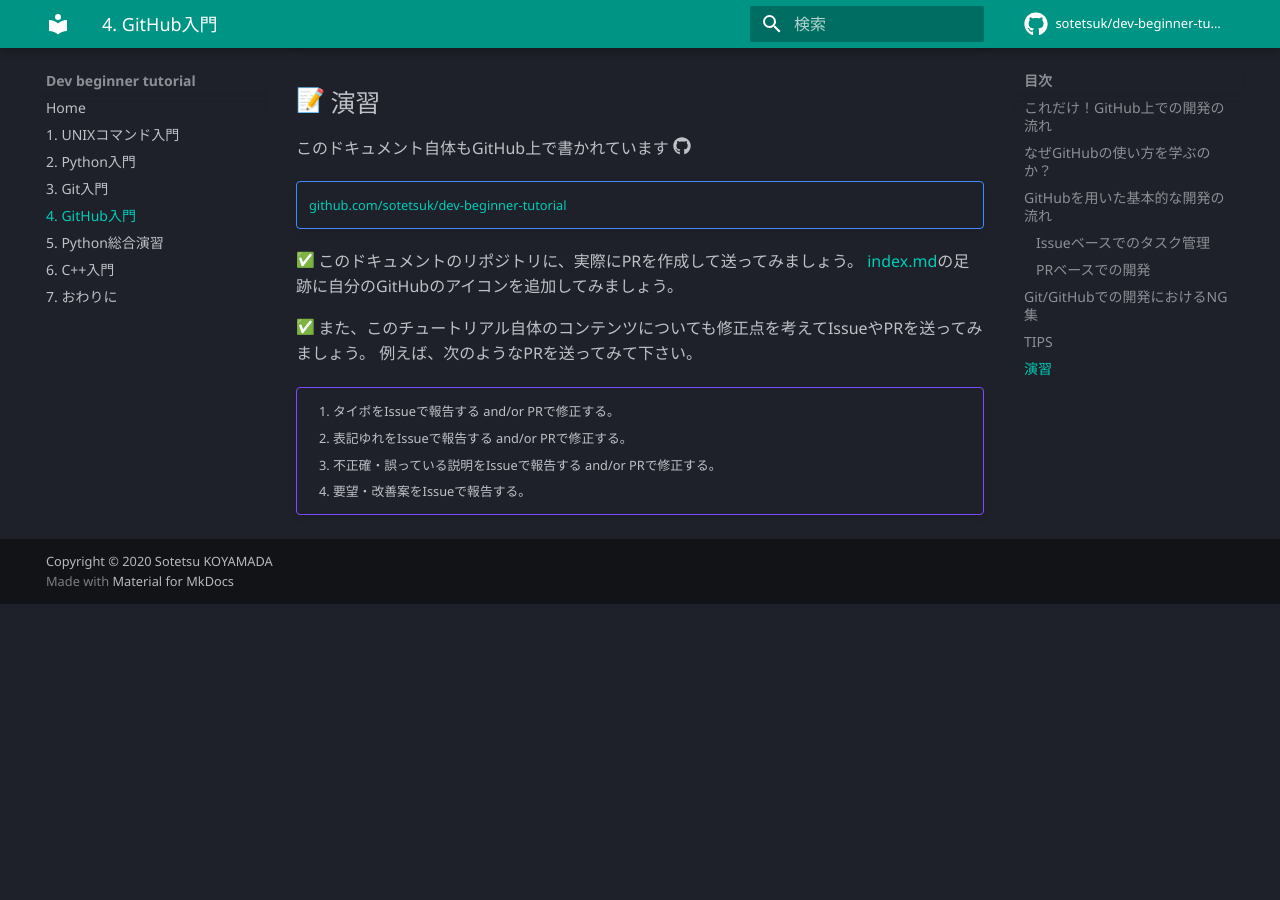
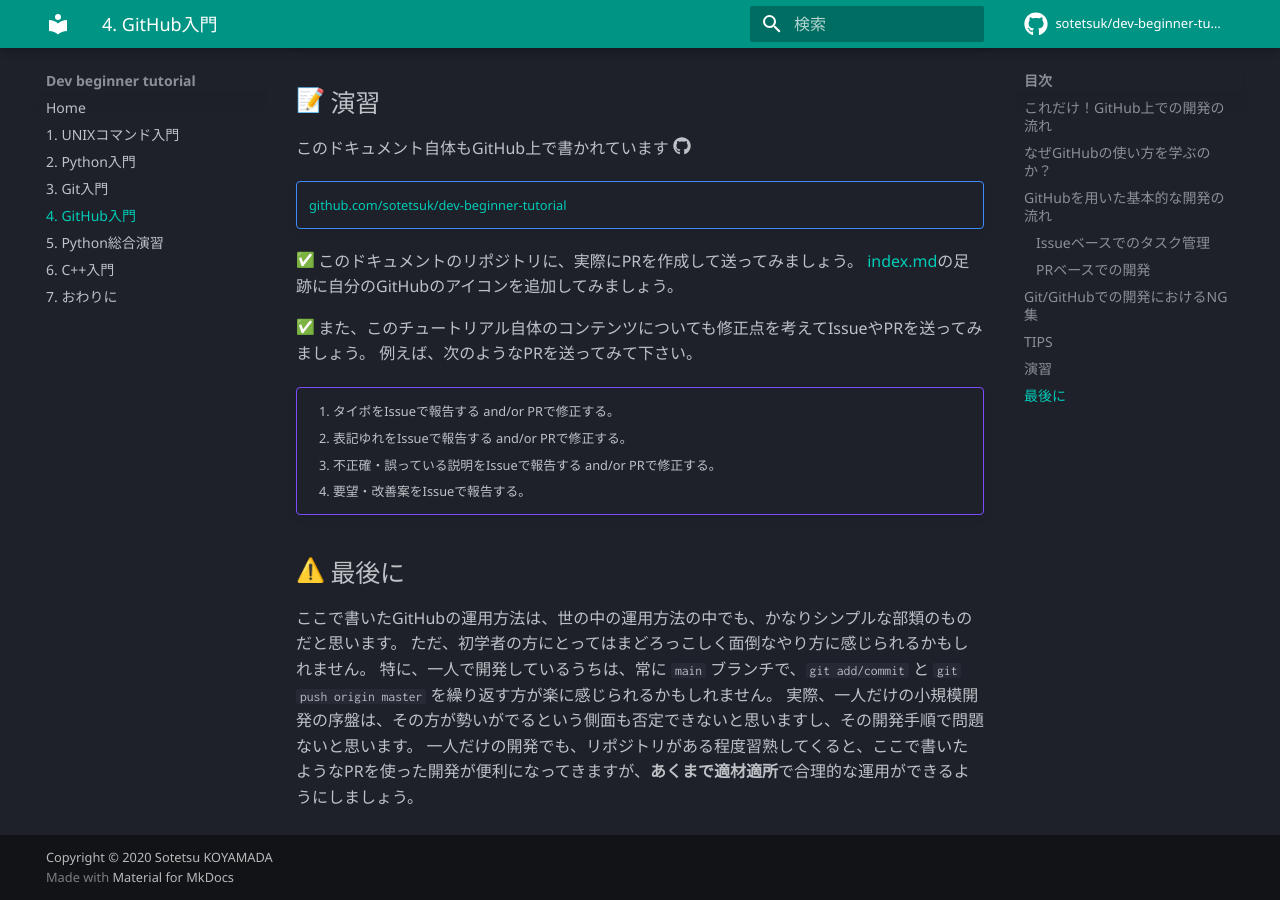
Before and after one commit to sotetsuk/dev-beginner-tutorial, an MkDocs documentation site: the page built from docs/github.md, in a window 1280 px wide and 900 px high, scrolled down 6638 px. Built offline with MkDocs 1.6.1 and Material for MkDocs 9.7.7, drawn with Linux system fonts in a browser that asks for light colours; emoji names are drawn with the system emoji font; comment, search, counter and statistics services are not loaded; before the commit the page ends 7242 px from its top, so only the background shows below that.

Commit message:
Add warning about master push (#67)
* write warning about mater push

* add push

```diff
--- a/docs/github.md
+++ b/docs/github.md
@@ -240,3 +240,11 @@
     2. 表記ゆれをIssueで報告する and/or PRで修正する。
     3. 不正確・誤っている説明をIssueで報告する and/or PRで修正する。
     4. 要望・改善案をIssueで報告する。
+
+## :warning: 最後に
+
+ここで書いたGitHubの運用方法は、世の中の運用方法の中でも、かなりシンプルな部類のものだと思います。
+ただ、初学者の方にとってはまどろっこしく面倒なやり方に感じられるかもしれません。
+特に、一人で開発しているうちは、常に `main` ブランチで、`git add/commit` と `git push origin master` を繰り返す方が楽に感じられるかもしれません。
+実際、一人だけの小規模開発の序盤は、その方が勢いがでるという側面も否定できないと思いますし、その開発手順で問題ないと思います。
+一人だけの開発でも、リポジトリがある程度習熟してくると、ここで書いたようなPRを使った開発が便利になってきますが、**あくまで適材適所**で合理的な運用ができるようにしましょう。
```
